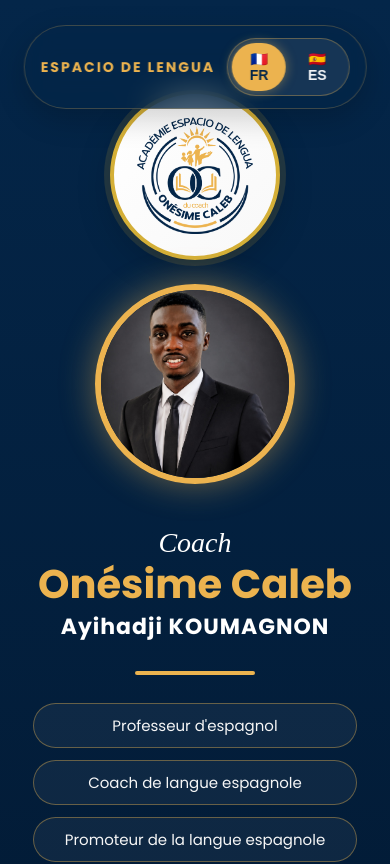
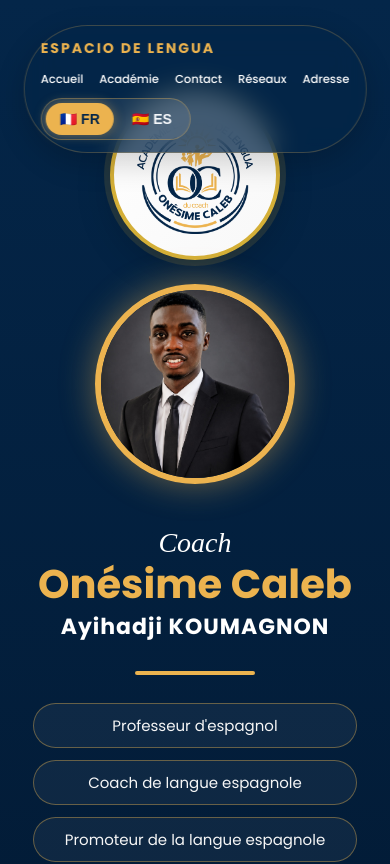
Before and after one commit to digipro708-hub/coach-onesime-caleb-premium, a Next.js app: page / in a window 390 px wide. Shown: the top 864 px of the page. Built offline with nearby package versions, Linux system fonts and the light colour scheme.

Commit message:
Fix responsive navbar links

```diff
--- a/app/globals.css
+++ b/app/globals.css
@@ -1987,4 +1987,60 @@
   .navbar-right {
     margin-left: auto;
   }
-}
+}/* Navbar Desktop */
+.navbar-container {
+  display: flex;
+  justify-content: space-between;
+  align-items: center;
+  gap: 12px;
+}
+
+.navbar-right {
+  display: flex;
+  align-items: center;
+  gap: 16px;
+}
+
+.navbar-links {
+  display: flex;
+  align-items: center;
+  gap: 18px;
+  flex-wrap: nowrap;
+}
+
+.navbar-links a {
+  color: white;
+  text-decoration: none;
+  font-weight: 500;
+}
+
+/* Téléphone */
+@media (max-width: 768px) {
+  .navbar {
+    padding: 10px 14px;
+  }
+
+  .navbar-container {
+    flex-wrap: wrap;
+  }
+
+  .navbar-logo {
+    font-size: 14px;
+    font-weight: 700;
+  }
+
+  /* Les liens restent visibles mais passent à la ligne */
+  .navbar-right {
+    width: 100%;
+    justify-content: space-between;
+    flex-wrap: wrap;
+    gap: 10px;
+  }
+
+  .navbar-links {
+    display: flex;       /* <-- IMPORTANT : ne plus mettre display:none */
+    flex-wrap: wrap;
+    gap: 12px;
+    font-size: 14px;
+  }
+}
```
